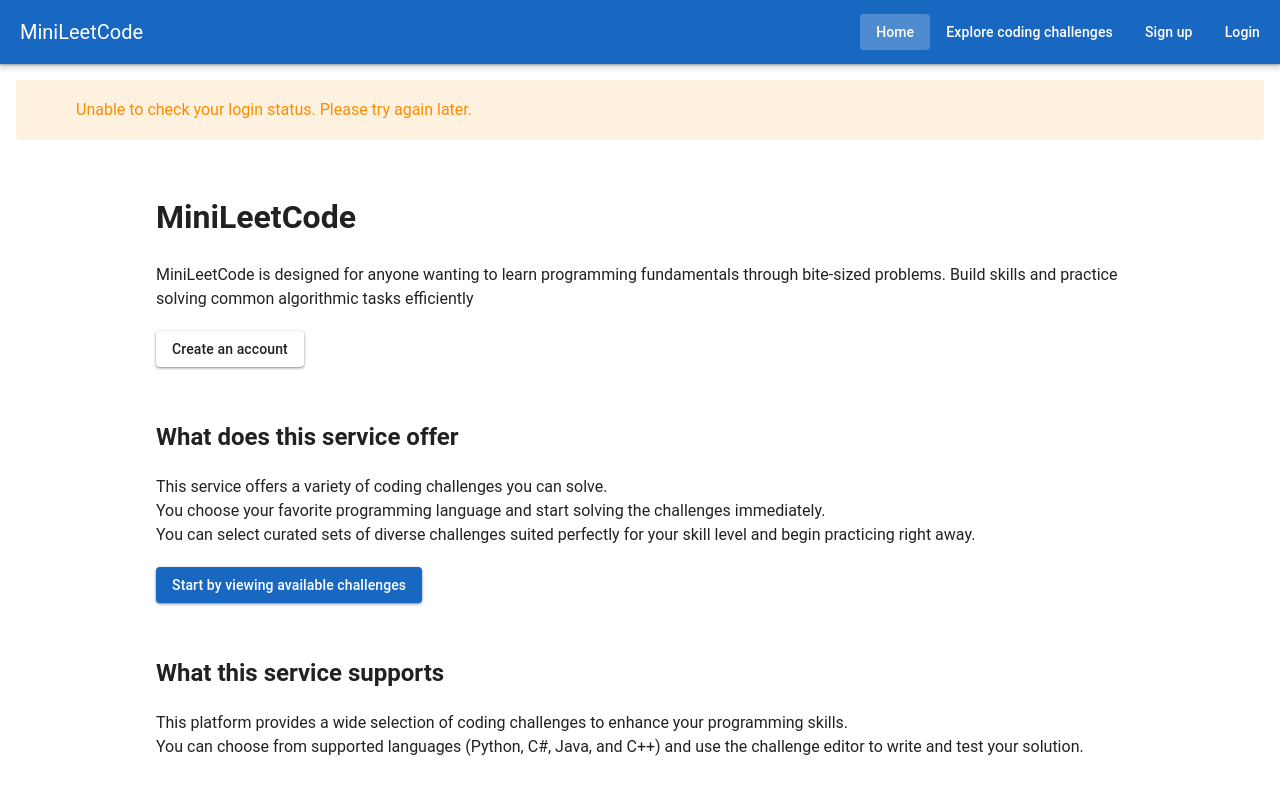
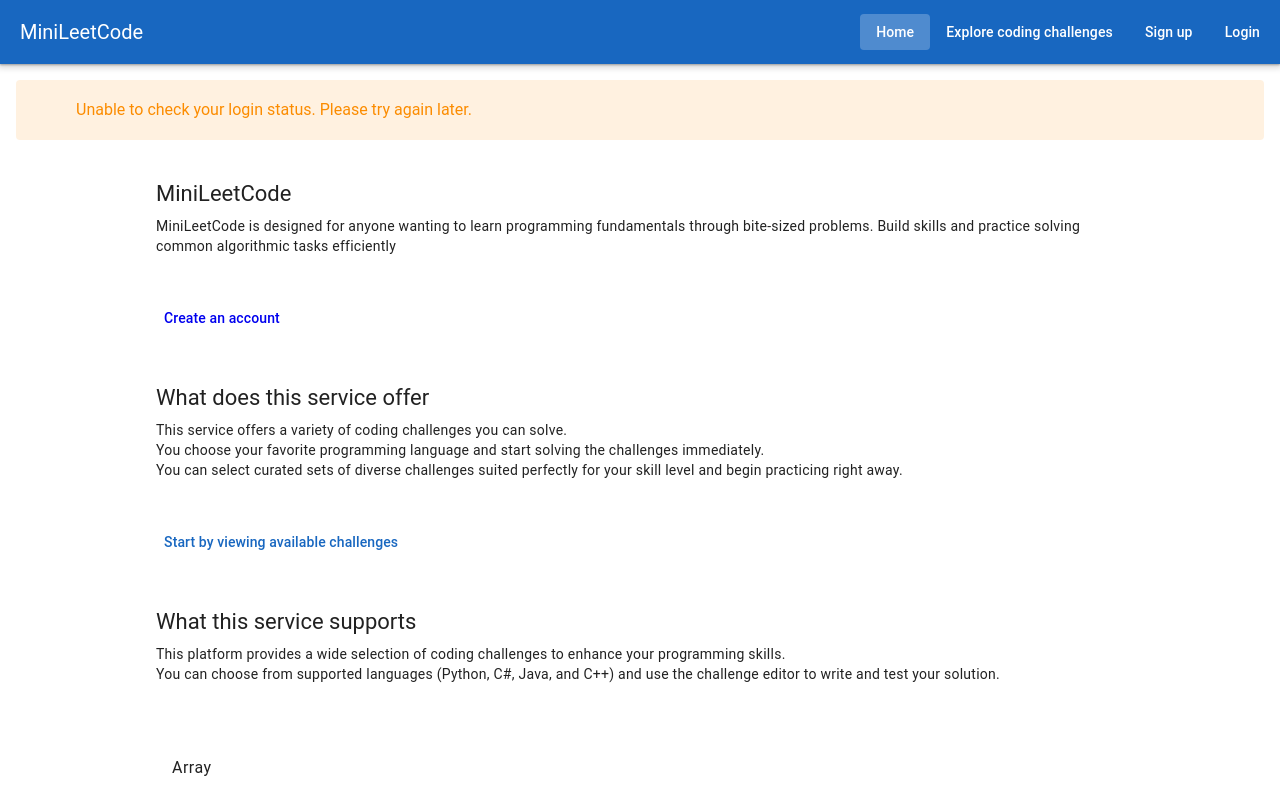
Before and after one commit to Mario0703/FullStack-Coding-Problem-Solving-Service, a Vue app in the folder frontend/: page / in a window 1280 px wide. Shown: the top 800 px of the page. Built offline with nearby package versions, Linux system fonts and the light colour scheme; no server answers; the HTML template or start-up script is replaced by a standard one.

Commit message:
Refactor LandingPage layout; replace divs with Vuetify cards for improved structure and styling

```diff
--- a/frontend/src/components/home/LandingPage.vue
+++ b/frontend/src/components/home/LandingPage.vue
@@ -4,40 +4,44 @@ import Footer from '@/components/navigation/Footer.vue'
 
 <template>
   <v-container>
-    <h1>MiniLeetCode</h1>
-    <span>
+    <v-card variant="text">
+      <v-card-title class="px-0">MiniLeetCode</v-card-title>
+      <v-card-text class="px-0">
         MiniLeetCode is designed for anyone wanting to learn programming fundamentals through
         bite-sized problems. Build skills and practice solving common algorithmic tasks efficiently
-    </span>
-    <div class="mt-5">
+      </v-card-text>
+      <v-card-actions class="mt-5 px-0">
         <RouterLink to="/Signup">
           <v-btn color="Secondary">Create an account</v-btn>
         </RouterLink>
-    </div>
+      </v-card-actions>
+    </v-card>
   </v-container>
   <v-container>
-    <h2>What does this service offer</h2>
-    <span>
+    <v-card variant="text">
+      <v-card-title class="px-0">What does this service offer</v-card-title>
+      <v-card-text class="px-0">
         This service offers a variety of coding challenges you can solve.<br />
         You choose your favorite programming language and start solving the challenges immediately.<br />
         You can select curated sets of diverse challenges suited perfectly for your skill level and
         begin practicing right away.
-    </span>
-    <div class="mt-5">
+      </v-card-text>
+      <v-card-actions class="mt-5 px-0">
         <RouterLink to="/challenges">
           <v-btn color="primary">Start by viewing available challenges</v-btn>
         </RouterLink>
-    </div>
+      </v-card-actions>
+    </v-card>
   </v-container>
   <v-container>
-    <h2>What this service supports</h2>
-    <span class="text-body-1 d-block mb-7">
+    <v-card variant="text">
+      <v-card-title class="px-0">What this service supports</v-card-title>
+      <v-card-text class="text-body-1 px-0 mb-7">
         This platform provides a wide selection of coding challenges to enhance your programming
         skills.<br />
         You can choose from supported languages (Python, C#, Java, and C++) and use the challenge
         editor to write and test your solution.
-    </span>
-    <div>
+      </v-card-text>
       <v-list bg-color="transparent" rounded lines="two">
         <v-list-item title="Array" />
         <v-divider />
@@ -45,7 +49,7 @@ import Footer from '@/components/navigation/Footer.vue'
         <v-divider />
         <v-list-item title="Binary Tree" />
       </v-list>
-    </div>
+    </v-card>
   </v-container>
   <Footer></Footer>
 </template>
```
Lines whose indentation alone changed are shown as unchanged.
